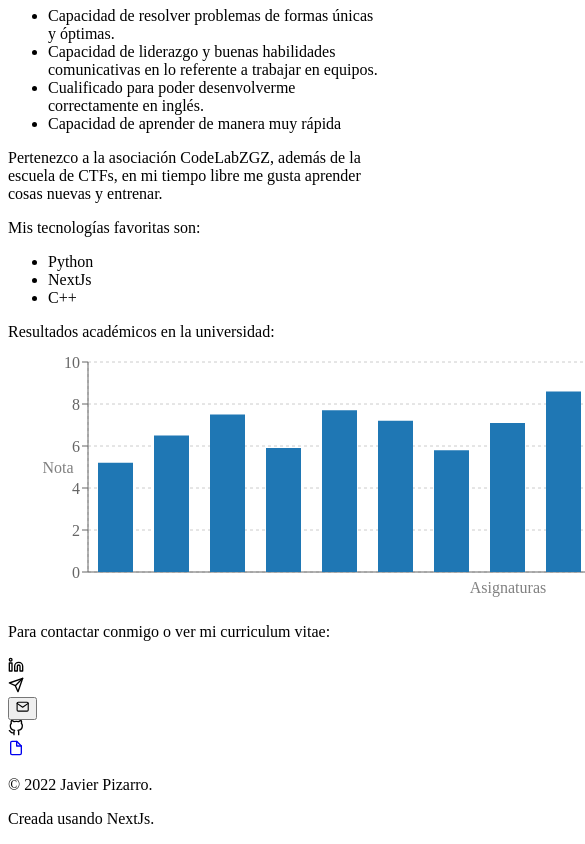
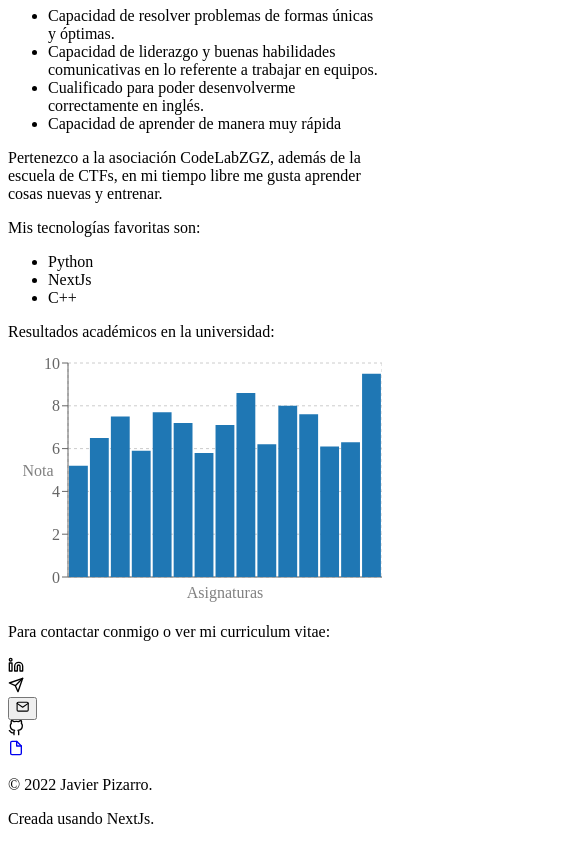
Before and after one commit to FranciscoJavierPizarro/portafolio, a Next.js app: page / in a window 390 px wide. Shown: the part 833-1677 px from the top of the page, 585 px wide, since content can reach past the window. Built offline with nearby package versions, Linux system fonts and the light colour scheme.

Commit message:
Primer diseño responsive 1.00

```diff
--- a/components/AboutMe.js
+++ b/components/AboutMe.js
@@ -3,7 +3,7 @@ import { subjects } from "../data/subjects"
 export default function AboutMe() {
     return (
         <>
-         <div className="w-1/2 mx-auto text-justify">
+         <div className="w-3/4 mx-8 sm:w-1/2 sm:mx-auto sm:text-justify">
             <p>
                 Soy Francisco Javier Pizarro Martínez, estudiante de 2º de ingeniería informática en la universidad de Zaragoza.
             </p>
@@ -13,7 +13,7 @@ export default function AboutMe() {
             <p>
                 Sobre mis habilidades, las que destacan son:
             </p>
-            <ul className="list-disc list-inside pl-4">
+            <ul className="list-disc list-inside sm:pl-4">
                 <li>
                     Capacidad de resolver problemas de formas únicas y óptimas.
                 </li>
@@ -34,7 +34,7 @@ export default function AboutMe() {
             <p>
                 Mis tecnologías favoritas son:
             </p>
-            <ul className="list-disc list-inside pl-4">
+            <ul className="list-disc list-inside sm:pl-4">
                 <li>
                     Python
                 </li>
--- a/components/Cabecera.js
+++ b/components/Cabecera.js
@@ -4,7 +4,7 @@ export default function Cabecera({className}) {
     return (
         <>
          <div className={className}>
-         <div className="h-full w-full flex justify-center items-center gap-x-8 pb-8">
+         <div className="sm:h-full sm:w-full flex justify-center items-start sm:items-center gap-x-2 pb-2 sm:gap-x-8 sm:pb-8">
           <Imagen/>
           <Menu/>
          </div>
--- a/components/Imagen.js
+++ b/components/Imagen.js
@@ -3,7 +3,7 @@ import jav from "/public/javier.jpg";
 export default function Imagen() {
     return (
         <>
-        <div className="w-16 h-16 relative mb-8 mr-4">
+        <div className="mt-2 sm:mt-0 w-12 h-12 sm:w-16 sm:h-16 relative sm:mb-8 sm:mr-4">
          <Image src={jav} layout="responsive" className="object-contain" alt="Javier Pizarro"/>
         </div>
         </>
--- a/components/Menu.js
+++ b/components/Menu.js
@@ -4,12 +4,11 @@ export default function Menu() {
     const router = useRouter()
     return (
         <>
-        <div className="w-auto gap-y-8 uppercase font-sans-sheriff">
+        <div className="w-1/2 sm:w-auto gap-y-2 sm:gap-y-8 uppercase font-sans-sheriff ml-6 sm:ml-0">
             <div className="text-lg font-bold">
             Javier Pizarro
             </div>
-            <div className="flex gap-x-8 text-gray-700 font-semibold">
-
+            <div className="flex flex-col sm:flex-row gap-x-8 text-gray-700 font-semibold">
             <p className={router.pathname === "/proyectos" ? "text-azul" : "hover:text-azul"}>
                 <Link href="proyectos">
                     Proyectos y eventos
--- a/components/SubjectGraph.js
+++ b/components/SubjectGraph.js
@@ -5,25 +5,24 @@ import {
   YAxis,
   CartesianGrid,
   Tooltip,
-  Legend,
+  ResponsiveContainer,
 } from "recharts"
 
 
 export default function SubjectGraph({data}) {
   return (
     <div className="flex w-full items-center pt-8">
+      <ResponsiveContainer width="100%" height={250}>
       <BarChart
-          width={950}
-          height={250}
           data={data}
           margin={{
-            top: 5,
-            right: 30,
-            left: 20,
-            bottom: 5,
+            top: 6,
+            right: 0,
+            left: 0,
+            bottom: 0,
           }}
           barGap={10}
-          barSize={35}
+          barSize={25}
         >
           <CartesianGrid strokeDasharray="3 3" />
           <XAxis label={"Asignaturas"} dataKey="name" tickLine={false} unit={0} tick={false} />
@@ -31,6 +30,7 @@ export default function SubjectGraph({data}) {
           <Tooltip />
           <Bar dataKey="nota" fill="#1f77b4" />
         </BarChart>
+      </ResponsiveContainer>
     </div>
   )
 }
--- a/components/Tecnologias.js
+++ b/components/Tecnologias.js
@@ -38,14 +38,14 @@ export default function Tecnologias() {
     return (
         <>
         <div className="mx-auto w-1/2">
-            <div className="mt-4">
-                <p className="text-justify ml-10">
+            <div className="sm:mt-4">
+                <p className="text-center">
                     Tecnologias que empleo:
                 </p>
             </div>
             <div className="">
             <motion.ul
-                className="mt-8 place-items-center grid grid-cols-4 gap-x-12 gap-y-12 content-center"
+                className="mt-4 sm:mt-8 place-items-center grid grid-cols-2 md:grid-cols-3 lg:grid-cols-4 gap-x-4 md:gap-x-12 gap-y-4 md:gap-y-12 content-center"
                 variants={container}
                 initial="hidden"
                 animate="visible"
--- a/components/WaterMarkdown.js
+++ b/components/WaterMarkdown.js
@@ -1,7 +1,7 @@
 export default function WaterMarkdown() {
     return (
         <>
-        <footer className="w-1/2 mx-auto pt-8">
+        <footer className="w-3/4 sm:w-1/2 mx-auto pt-4 sm:pt-8">
             <div className="bg-gray-200 h-2 w-full rounded-xl"/>
             <div className="flex place-content-between flex-auto pt-4">
                 <p>
--- a/pages/conocimientos.js
+++ b/pages/conocimientos.js
@@ -4,7 +4,7 @@ import Tecnologias from "../components/Tecnologias"
 import WaterMarkdown from "../components/WaterMarkdown"
 export default function Conocimientos() {
   return (
-    <div className="mt:8">
+    <div className="mt-4 sm:mt:8">
       <Cabecera/>
       <Tecnologias/>
       <WaterMarkdown/>
--- a/pages/index.js
+++ b/pages/index.js
@@ -5,7 +5,7 @@ import Contactar from "../components/Contactar"
 import WaterMarkdown from "../components/WaterMarkdown"
 export default function Home() {
   return (
-    <div className="mt:8">
+    <div className="mt-4 sm:mt:8">
       <Cabecera/>
       <AboutMe/>
       <Contactar/>
--- a/pages/proyectos.js
+++ b/pages/proyectos.js
@@ -4,8 +4,8 @@ import Proy from "../components/Proy"
 import WaterMarkdown from "../components/WaterMarkdown"
 export default function Proyectos() {
   return (
-    <div className="mt:8">
-      <Cabecera className="pl-3.5"/>
+    <div className="mt-4 sm:mt:8">
+      <Cabecera className=""/>
       <Proy/>
       <WaterMarkdown/>
     </div>
```
